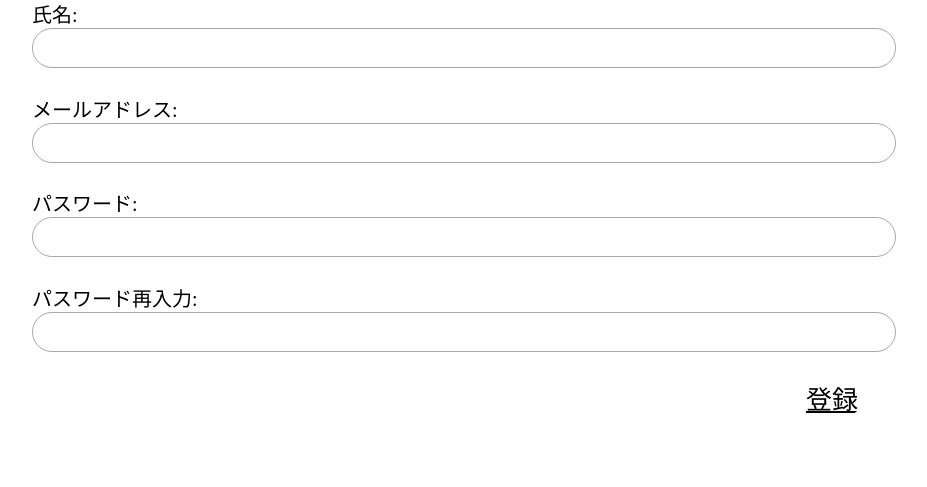
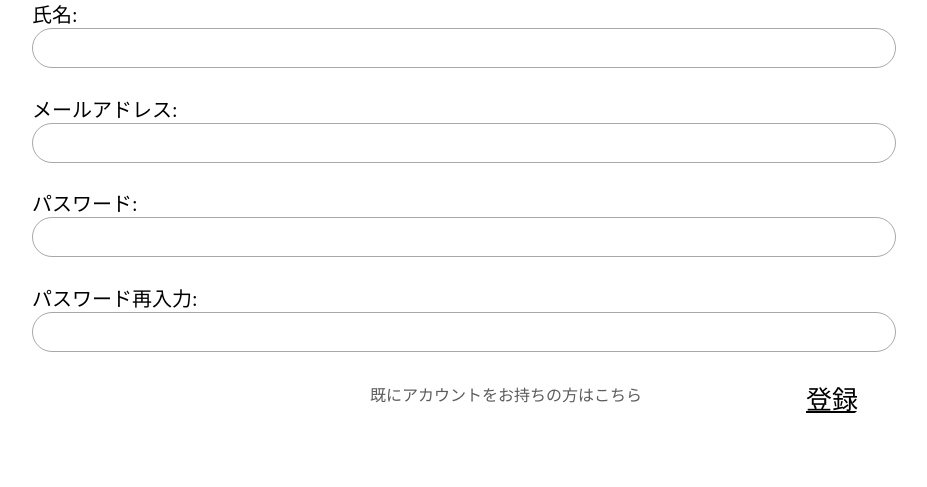
Before and after one commit to Hackathon-kait/mogra, a Django app: page /signup/ in a window 1280 px wide. Shown: the part 178-665 px from the top of the page, without its empty margins (160-1087 px from the left). Run offline with Django 3.2, Linux system fonts and the light colour scheme; some libraries are stand-ins or nearby versions.

Commit message:
画面比率調整

```diff
--- a/src/templates/signup.html
+++ b/src/templates/signup.html
@@ -18,4 +18,5 @@
         <p><input type="submit" value="登録"></p>
     </form>
 </div>
+<a id="headerlink" href="{% url 'login'%}">既にアカウントをお持ちの方はこちら</a>
 {% endblock content %}
--- a/static/css/login.css
+++ b/static/css/login.css
@@ -27,7 +27,7 @@ input {
 a{
     color: #5c5c5c;
     position: absolute;
-    left: 536px;
+    left: 530px;
     top:400px;
     font-family: 'Yu Gothic UI';
 }
--- a/static/css/signup.css
+++ b/static/css/signup.css
@@ -30,6 +30,14 @@ label,input{
 p{
     padding:0% 10% 2% 15%;
 }
+a{
+    color: #5c5c5c;
+    position: absolute;
+    left: 530px;
+    top:560px;
+    font-family: 'Yu Gothic UI';
+}
+
 p:nth-child(6) input {
    border: 0px solid rgba(0, 0, 0, 0.34);
    text-decoration:underline solid #000000;
```
